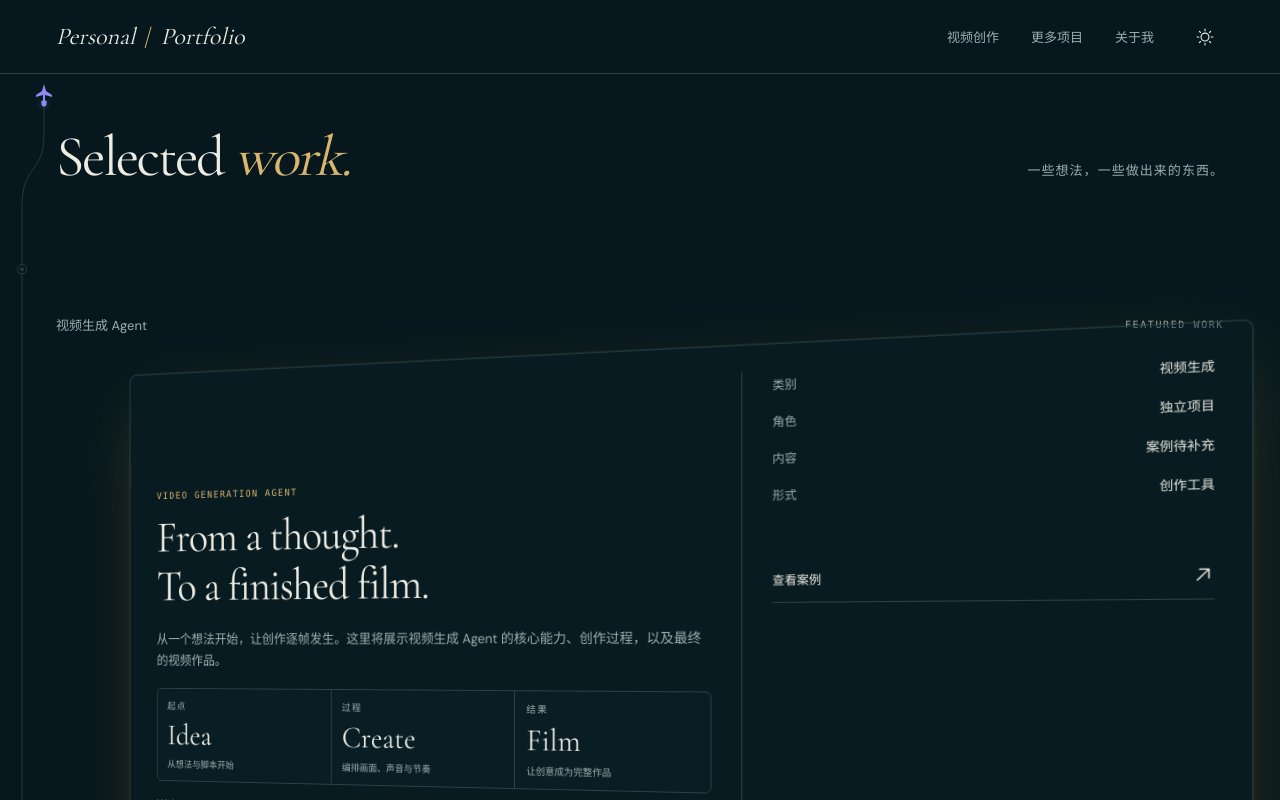
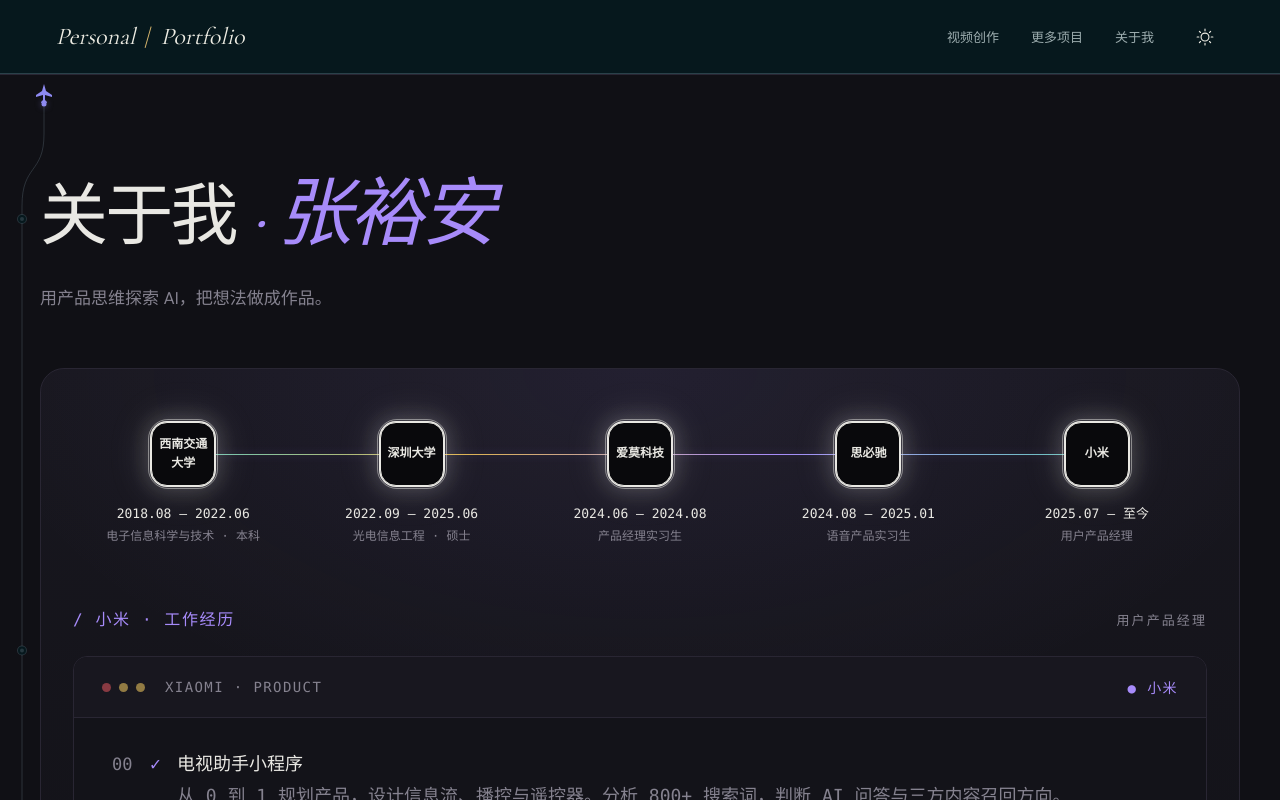
Before and after one commit to nauyz/nauyz.github.io, a React (Vite) app: page / in a window 1280 px wide. Shown: the top 800 px of the page. Built offline with nearby package versions, Linux system fonts and the light colour scheme.

Commit message:
style: move experience section above projects

```diff
--- a/src/ScrollRoute.jsx
+++ b/src/ScrollRoute.jsx
@@ -42,7 +42,7 @@
       fill.setAttribute('d', path);
       length = track.getTotalLength();
       fill.style.strokeDasharray = String(length);
-      stops = ['#video', '#projects', '#about', '#agent-trace'].map(selector => {
+      stops = ['#about', '#agent-trace', '#video', '#projects'].map(selector => {
         const section = main.querySelector(selector);
         return section ? Math.max(145, section.getBoundingClientRect().top - main.getBoundingClientRect().top + 44) : 145;
       });
--- a/src/main.jsx
+++ b/src/main.jsx
@@ -122,7 +122,7 @@
   const [theme, setTheme] = useState(() => { try { return localStorage.getItem('portfolio-theme') || 'dark'; } catch { return 'dark'; } });
   useEffect(() => { document.documentElement.dataset.theme = theme; try { localStorage.setItem('portfolio-theme', theme); } catch {} }, [theme]);
   return <><a className="skip-link" href="#video">跳转到项目</a><header className="site-header"><a href="#top" className="wordmark">Personal<span> / </span>Portfolio</a><nav aria-label="主导航"><a href="#video">视频创作</a><a href="#projects">更多项目</a><a href="#about">关于我</a><button className="icon-button theme-toggle" aria-label={theme === 'dark' ? '切换浅色主题' : '切换深色主题'} onClick={() => setTheme(theme === 'dark' ? 'light' : 'dark')}><Icon as={theme === 'dark' ? Sun : Moon} size={18}/></button></nav></header>
-    <main id="top"><ScrollRoute/><div className="page-intro"><h1>Selected <em>work.</em></h1><p>一些想法，一些做出来的东西。</p></div><FeatureDeck onOpen={setProject}/><ProjectGrid onOpen={setProject}/><AboutExperience/></main>
+    <main id="top"><ScrollRoute/><AboutExperience/><div className="page-intro"><h1>Selected <em>work.</em></h1><p>一些想法，一些做出来的东西。</p></div><FeatureDeck onOpen={setProject}/><ProjectGrid onOpen={setProject}/></main>
     <footer><a href="#top" className="wordmark">Personal<span> / </span>Portfolio</a><a href="#top" className="back-top">回到顶部 <Icon as={ArrowUp} size={16}/></a></footer>
     {project && <ProjectDialog project={project} close={() => setProject(null)}/>}</>;
 }
```
